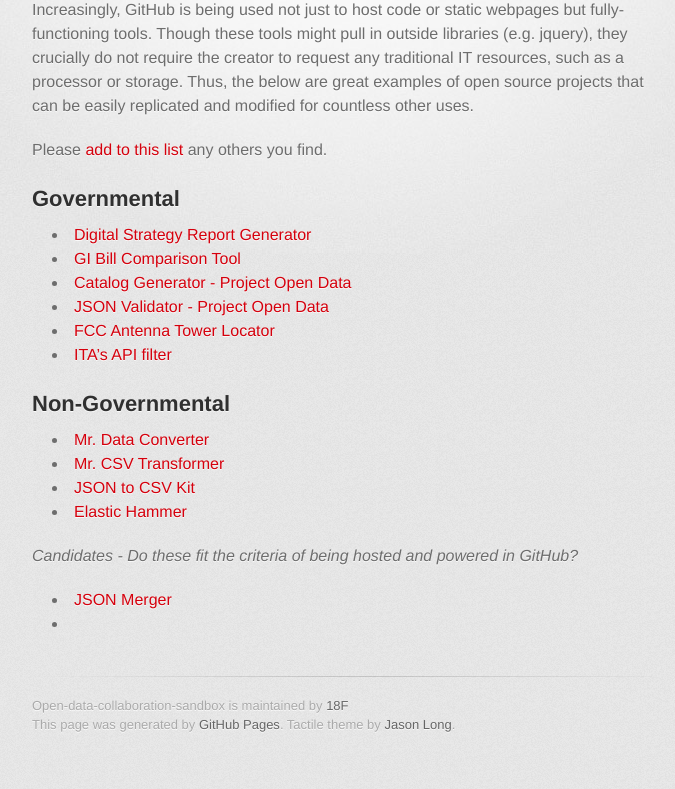
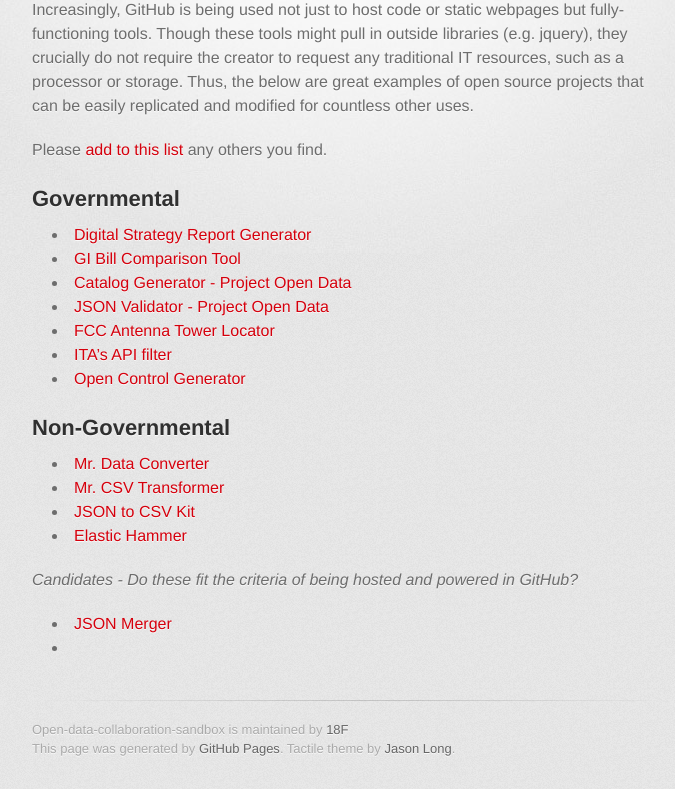
Before and after one commit to GSA/Open-Data-Collaboration-Sandbox, a Jekyll site: the page built from tools_hosted_in_github.md, in a window 1280 px wide. Shown: the part 320-1109 px from the top of the page, without its empty margins (298-973 px from the left). Built offline with Jekyll 4.4.1, drawn with Linux system fonts in a browser that asks for light colours; some web fonts are replaced; our own code applies the rules of GitHub Pages for plain Markdown files; before the commit the page ends 1085 px from its top, so only the background shows below that.

Commit message:
adding another

```diff
--- a/tools_hosted_in_github.md
+++ b/tools_hosted_in_github.md
@@ -20,6 +20,7 @@
 * [JSON Validator - Project Open Data](http://project-open-data.github.io/json-validator/)
 * [FCC Antenna Tower Locator](http://fcc.github.io/am-tower-locator/)
 * [ITA's API filter](http://internationaltradeadministration.github.io/explorer/)
+* [Open Control Generator](https://opencontrol.github.io/OpenControl-Editor/)
 
 ## Non-Governmental
 * [Mr. Data Converter](http://shancarter.github.io/mr-data-converter/)
```
